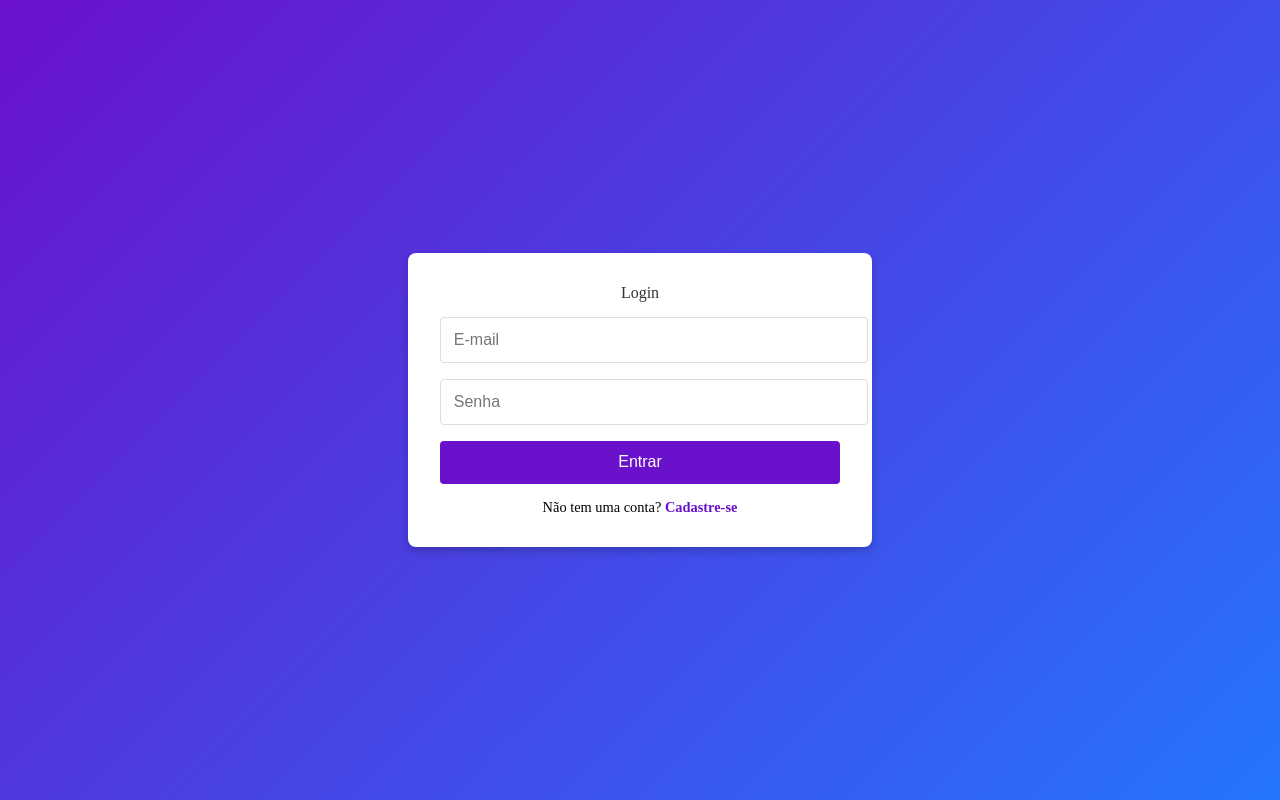
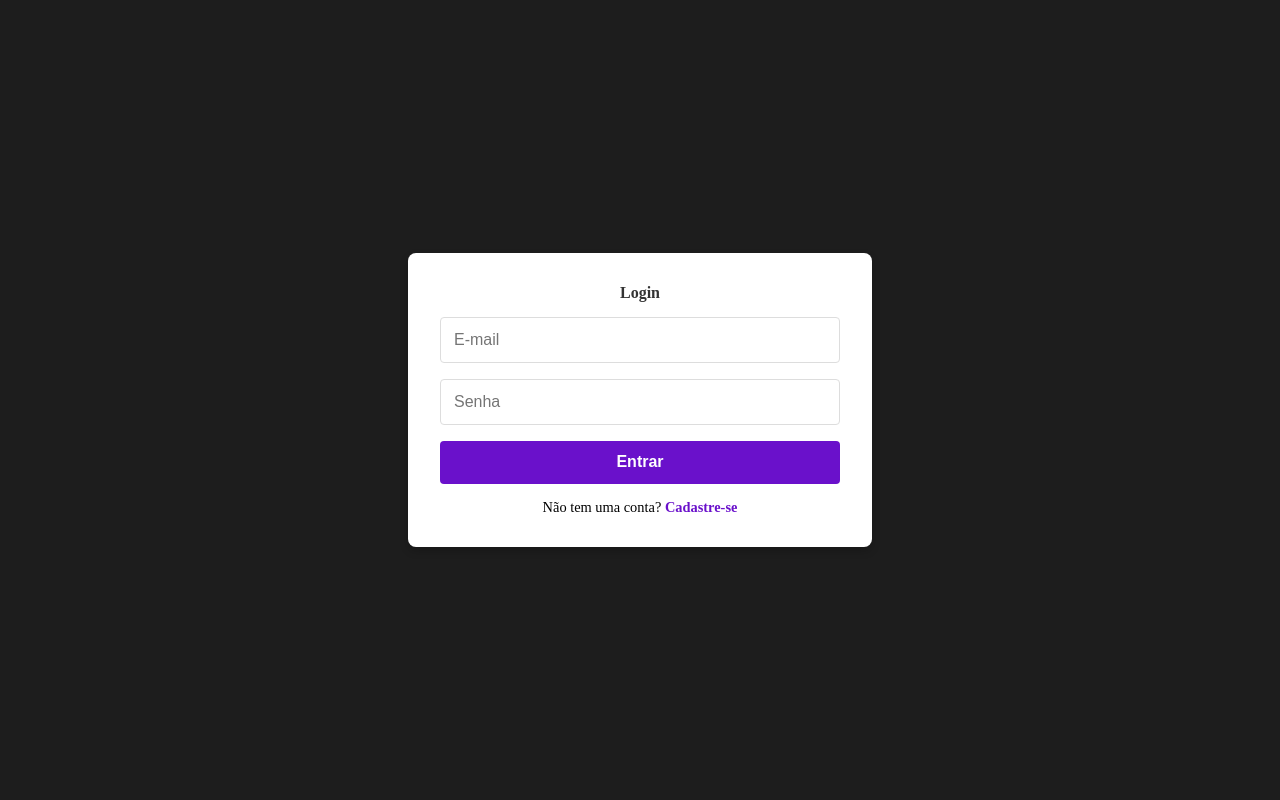
Before and after one commit to sistemas-distribuidos-chat/chat-distribuido-front, a React (Vite) app: page / in a window 1280 px wide. Built offline with nearby package versions, Linux system fonts and the light colour scheme.

Commit message:
Frontend updates

```diff
--- a/index.html
+++ b/index.html
@@ -2,6 +2,7 @@
 <html lang="en">
   <head>
     <meta charset="UTF-8" />
+    <link rel="icon" href="/logo.ico" />
 
     <link
       href="https://fonts.googleapis.com/css2?family=Roboto:wght@400;700&display=swap"
--- a/src/components/ChatContacts.jsx
+++ b/src/components/ChatContacts.jsx
@@ -5,7 +5,7 @@ import userAvatar from "../assets/user.png";
 const Container = styled.div`
   display: flex;
   flex-direction: column;
-  height: 100vh;
+  height: 96vh;
   background: #f5f5f5;
   font-family: Arial, sans-serif;
 `;
--- a/src/components/ChatList.jsx
+++ b/src/components/ChatList.jsx
@@ -6,7 +6,7 @@ import userAvatar from "../assets/user.png";
 const Container = styled.div`
   display: flex;
   flex-direction: column;
-  height: 100vh;
+  height: 96vh;
   background: #f5f5f5;
   font-family: Arial, sans-serif;
 `;
--- a/src/components/ChatWindow.jsx
+++ b/src/components/ChatWindow.jsx
@@ -6,7 +6,7 @@ import enviarIcon from "../assets/enviar.png";
 const Container = styled.div`
   display: flex;
   flex-direction: column;
-  height: 100vh;
+  height: 96vh;
   background: #f5f5f5;
   font-family: Arial, sans-serif;
 `;
--- a/src/components/Login.jsx
+++ b/src/components/Login.jsx
@@ -8,7 +8,7 @@ const Container = styled.div`
   justify-content: center;
   align-items: center;
   height: 100vh;
-  background: linear-gradient(135deg, #6a11cb, #2575fc);
+  background-color: #1d1d1d;
 `;
 
 const FormWrapper = styled.div`
@@ -26,11 +26,12 @@ const FormWrapper = styled.div`
 `;
 const Title = styled.h2`
   margin-bottom: 1rem;
+  font-weight: bold;
   color: #333;
 `;
 
 const Input = styled.input`
-  width: 100%;
+  width: 93%;
   padding: 0.8rem;
   margin-bottom: 1rem;
   border: 1px solid #ddd;
@@ -46,6 +47,7 @@ const Button = styled.button`
   border: none;
   border-radius: 4px;
   font-size: 1rem;
+  font-weight: bold;
   cursor: pointer;
   transition: background 0.3s;
 
@@ -57,6 +59,7 @@ const Button = styled.button`
 const ErrorMessage = styled.p`
   color: red;
   font-size: 0.9rem;
+  font-weight: bold;
   margin-bottom: 1rem;
 `;
 
--- a/src/components/Sidebar.jsx
+++ b/src/components/Sidebar.jsx
@@ -1,5 +1,6 @@
 import { NavLink } from "react-router-dom";
 import styled from "styled-components";
+import logo from "../assets/logo.png";
 
 const SidebarContainer = styled.div`
   width: 250px;
@@ -38,9 +39,15 @@ const MenuItem = styled(NavLink)`
   }
 `;
 
+const Logo = styled.img`
+  width: 100px;
+  margin: 1rem auto;
+`;
+
 const Sidebar = () => {
   return (
     <SidebarContainer>
+      <Logo src={logo} alt="Logo" />
       <MenuItem to="/chats">Chats</MenuItem>
       <MenuItem to="/contatos">Contatos</MenuItem>
     </SidebarContainer>
```
Also changed, not shown: src/assets/logo.png (added), 1 other file (tests, documents, lock files or other folders).
